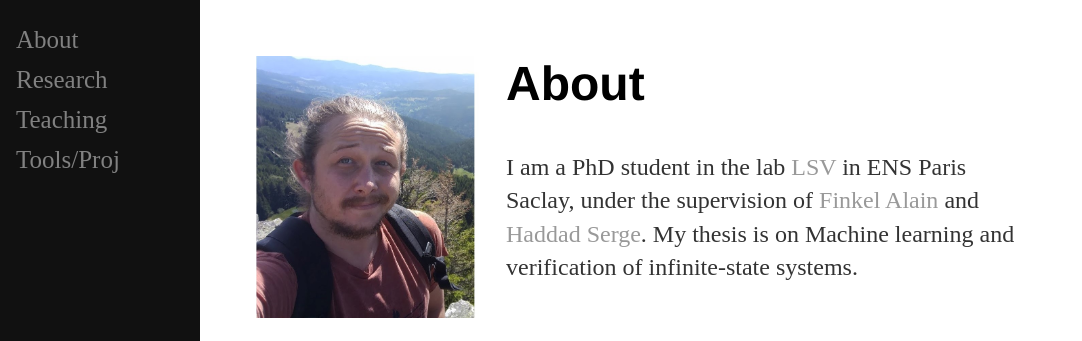
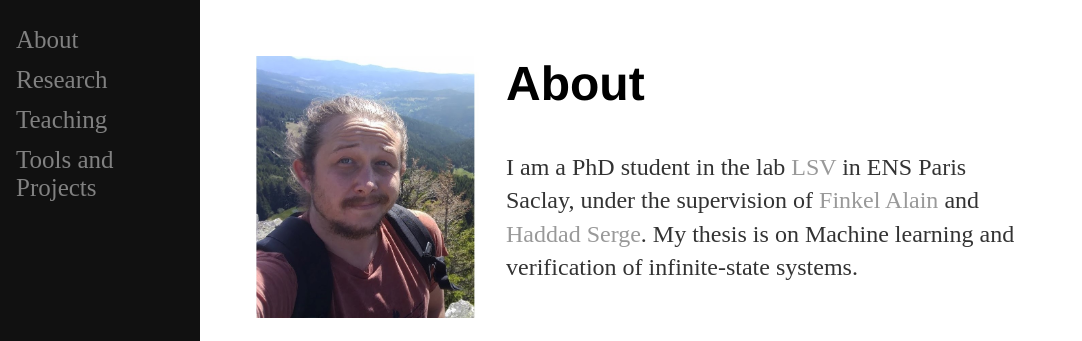
Before and after one commit to IgorKhm/igorkhm.github.io, a Jekyll site: the page built from index.md, in a window 1280 px wide. Shown: the top 341 px of the page, without its empty margins (0-1082 px from the left). Built offline with Jekyll 4.4.1, drawn with Linux system fonts in a browser that asks for light colours.

Commit message:
Update default.html

```diff
--- a/_layouts/default.html
+++ b/_layouts/default.html
@@ -16,7 +16,7 @@
 			  <a href="#about">About</a>
 			  <a href="#Research">Research</a></li>
 			  <a href="#Teaching">Teaching</a>
-			  <a href="#Tools">Tools/Proj</a>
+			  <a href="#Tools">Tools and Projects</a>
 			</div>
 
 			<div class="topnav">
@@ -25,7 +25,7 @@
 	        		<li><a href="#about">Home</a></li>
 		        	<li><a href="#Research">Research</a></li>
 	        		<li><a href="#Teaching">Teaching</a></li>
-	        		<li><a href="#Tools">Tools/Proj</a></li>
+	        		<li><a href="#Tools">Tools</a></li>
 	    		</ul>
 			</nav>
 			</div>
```
